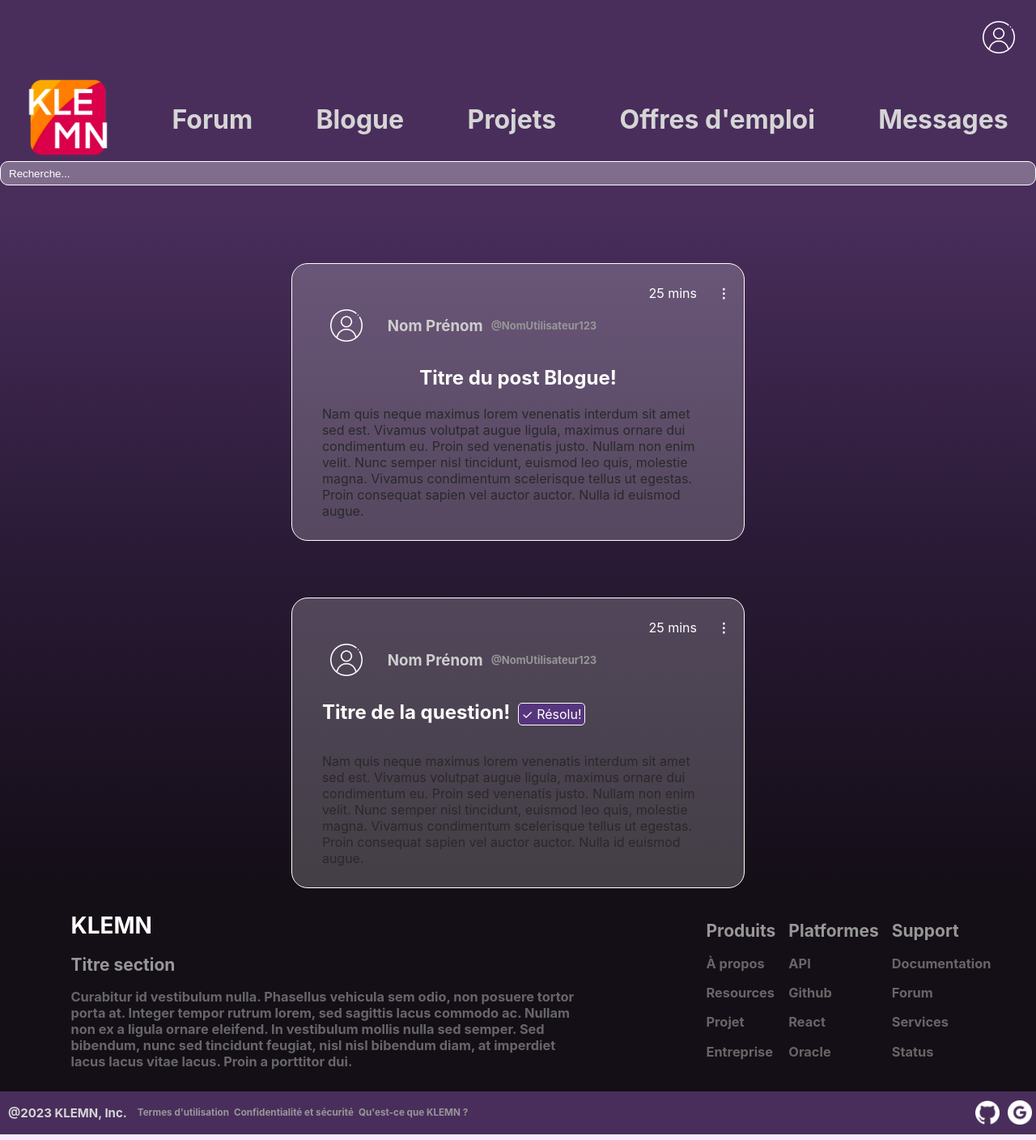
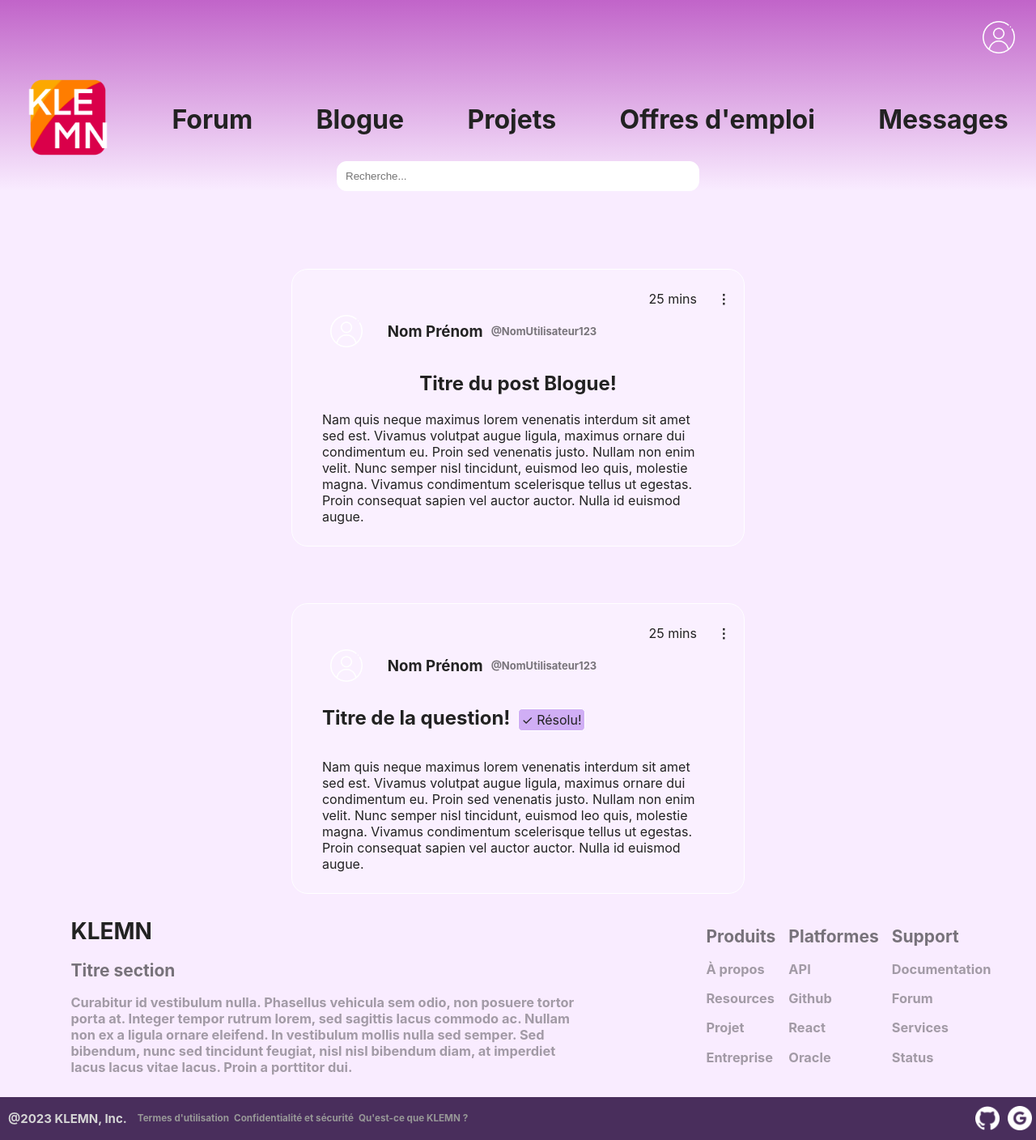
Before and after one commit to a23-b2b/projet-de-session-klemn, a React (Create React App) app: page /accueilConnecte in a window 1280 px wide. Shown: the whole page at 81% size. Built offline with nearby package versions, Linux system fonts and the light colour scheme.

Commit message:
utiliser valeurs globales et variables

```diff
--- a/src/components/LoginForm.tsx
+++ b/src/components/LoginForm.tsx
@@ -42,18 +42,18 @@ function LoginForm() {
         <div className={styles.conteneur}>
             <h2 className={styles.titre}>Connexion</h2>
             <div className={styles.form}>
-                <label className={styles.label}>Courriel</label>
+                <label className={'global_input_field_label'}>Courriel</label>
                 <input
-                    className={styles.text_field}
+                    className={'global_input_field'}
                     type="email"
                     onChange={(e) => setEmail(e.target.value)} />
 
-                <label className={styles.label}>Mot de passe</label>
+                <label className={'global_input_field_label'}>Mot de passe</label>
                 <input
-                    className={styles.text_field}
+                    className={'global_input_field'}
                     type="password"
                     onChange={(e) => setPassword(e.target.value)} />
-                <div className={styles.button}>
+                <div className={"global_bouton"}>
                     <button onClick={() => loginWithEmailAndPassword(email, password)}>
                         Connexion
                     </button>
--- a/src/components/RegisterForm.tsx
+++ b/src/components/RegisterForm.tsx
@@ -57,45 +57,45 @@ function RegisterForm() {
             <h2 className={styles.titre}>Inscription</h2>
             <div className={styles.form}>
 
-                <label className={styles.label}>Nom d'utilisateur</label>
+                <label className={'global_input_field_label'}>Nom d'utilisateur</label>
                 <input
-                    className={styles.text_field}
+                    className={'global_input_field'}
                     type="text"
                     onChange={(e) => setUsername(e.target.value)} />
-                <label className={styles.label}>Courriel</label>
+                <label className={'global_input_field_label'}>Courriel</label>
 
                 <input
-                    className={styles.text_field}
+                    className={'global_input_field'}
                     type="email"
                     onChange={(e) => setEmail(e.target.value)} />
 
-                <label className={styles.label}>Mot de passe</label>
+                <label className={'global_input_field_label'}>Mot de passe</label>
                 <input
-                    className={styles.text_field}
+                    className={'global_input_field'}
                     type="password"
                     onChange={(e) => setPassword(e.target.value)} />
 
-                <label className={styles.label}>Nom</label>
+                <label className={'global_input_field_label'}>Nom</label>
                 <input
-                    className={styles.text_field}
+                    className={'global_input_field'}
                     type="text"
                     onChange={(e) => setNom(e.target.value)} />
 
 
-                <label className={styles.label}>Prénom</label>
+                <label className={'global_input_field_label'}>Prénom</label>
                 <input
-                    className={styles.text_field}
+                    className={'global_input_field'}
                     type="text"
                     onChange={(e) => setPrenom(e.target.value)} />
 
 
-                <label className={styles.label}>Numéro de téléphone</label>
+                <label className={'global_input_field_label'}>Numéro de téléphone</label>
                 <input
-                    className={styles.text_field}
+                    className={'global_input_field'}
                     type="tel"
                     onChange={(e) => setTelephone(e.target.value)} />
 
-                <button className={styles.button} onClick={() => registerWithEmailAndPassword(email, password)}>
+                <button className={'global_button'} onClick={() => registerWithEmailAndPassword(email, password)}>
                     Inscription
                 </button>
             </div>
--- a/src/styles/AccueilConnecte.module.css
+++ b/src/styles/AccueilConnecte.module.css
@@ -1,13 +1,7 @@
 #ConteneurAccueil {
-    background-image: linear-gradient(rgb(73, 46, 92), rgb(42, 26, 54), rgb(20, 14, 23));
     width: 100%;
-    min-height: 50vh;
-   display: inline-flex;
+    min-height: 100vh;
+    display: inline-flex;
     flex-wrap: wrap;
     justify-content: space-around;
 }
-
-
-.p {
-    color: rgb(213, 213, 213);
-}
--- a/src/styles/Footer.module.css
+++ b/src/styles/Footer.module.css
@@ -5,7 +5,7 @@
 
 #FooterHaut {
     display: inline-flex;
-    background-color: rgb(20, 14, 23);
+    /* background-color: rgb(20, 14, 23); */
 
     font-size: 14px;
     padding: 10px;
@@ -21,16 +21,12 @@
     margin-left: 5%;
 }
 
-#TitreNomSite {
-    color: rgb(255, 255, 255);
-}
-
 #TitreSection {
-    color: rgb(151, 151, 151);
+    opacity: 60%;
 }
 
 #DescriptionSection {
-    color: rgb(102, 102, 102);
+    opacity: 40%;
 }
 
 
@@ -40,7 +36,7 @@
 }
 
 #SectionDroite h2{
-    color: rgb(151, 151, 151);
+    opacity: 60%;
 }
 
 #SectionDroite div {
@@ -49,7 +45,7 @@
 
 
 #SectionDroite h3{
-    color: rgb(102, 102, 102);
+    opacity: 40%;
 }
 
 
--- a/src/styles/Header.module.css
+++ b/src/styles/Header.module.css
@@ -1,8 +1,6 @@
 #HeaderConnecte {
-    background-color: rgb(73, 46, 92);
-
+    background: var(--gradient_dark);
 }
-
 
 #IconeUtilisateur {
     text-align: right;
@@ -16,35 +14,27 @@ text-align: center;
     width: 100%;
 }
 
-#HeaderSection2 div{
+#HeaderSection2 div {
     margin: auto;
 }
 
 #HeaderSection2 h1 {
     padding: 5px;
-    color: rgb(213, 213, 213);
-    width: 100%;
-
+    width: 100%
 }
-
 
 #BarreNavigation {
     text-align: center;
 }
 
-#BarreNavigation input {
-    border: 1.5px solid white ;
-    border-radius: 10px;
-    padding-left: 10px;
+#BarreNavigation {
     width: 35%;
     margin: auto;
     margin-bottom: 2%;
-    background-color: rgba(255, 255, 255, 0.3);
-    height: 30px;
 }
 
-
-::placeholder {
-    color: rgb(255, 255, 255);
-
+@media (prefers-color-scheme: light) {
+    #HeaderConnecte {
+        background: var(--gradient_light);
     }
+}
--- a/src/styles/LoginRegisterForm.module.css
+++ b/src/styles/LoginRegisterForm.module.css
@@ -1,7 +1,7 @@
 .conteneur {
     border-radius: 20px;
     border: 1.5px solid white;
-    background-color: rgba(255, 255, 255, 0.2);
+    /* background-color: rgba(255, 255, 255, 0.2); */
     padding: 20px;
 
 }
@@ -19,28 +19,6 @@
     gap: 0.6rem;
     width: 450px;
     max-width: 550px;
-}
-
-.text_field {
-    box-sizing: border-box;
-    border-radius: 12px;
-    padding: 10px;
-    border: none;
-    width: 100%;
-    max-width: 100%;
-    min-width: 100%;
-    border-radius: 12px;
-    border: 1.5px solid white;
-    background-color: rgba(255, 255, 255, 0.7);
-}
-
-.label {
-    margin-left: 8px;
-    margin-bottom: -6px;
-    font-size: 17px;
-    font-weight: bold;
-    color: rgb(151, 151, 151);
-    padding: 5px;
 }
 
 .button {
--- a/src/styles/Post.module.css
+++ b/src/styles/Post.module.css
@@ -19,13 +19,7 @@
     float: right;
 }
 
-.date {
-    color: rgb(255, 255, 255);
-
-}
-
 .autre {
-    color: rgb(255, 255, 255);
     padding-left: 25px;
     font-weight: bolder;
 }
@@ -47,12 +41,11 @@
 
 .nom {
     margin-left: 10px;
-    color: rgb(206, 206, 206);
 
 }
 
 .nomUtilisateur {
-    color: rgb(151, 151, 151);
+    opacity: 60%;
     margin-left: 10px;
     font-size: 13px;
     margin-top: auto;
@@ -65,14 +58,8 @@ margin-right: 5%;
 }
 
 .titre {
-    color: rgb(255, 255, 255);
     text-align: center;
 }
-
-.description {
-    color: rgb(41, 41, 41);
-}
-
 
 /*Post Questions*/
 
@@ -88,6 +75,5 @@ margin-right: 5%;
     border: 1px solid white;
     border-radius: 5px;
     padding: 3px;
-    color: white;
     background-color: rgba(111, 20, 223, 0.3);
 }
```
Lines whose indentation alone changed are shown as unchanged.
